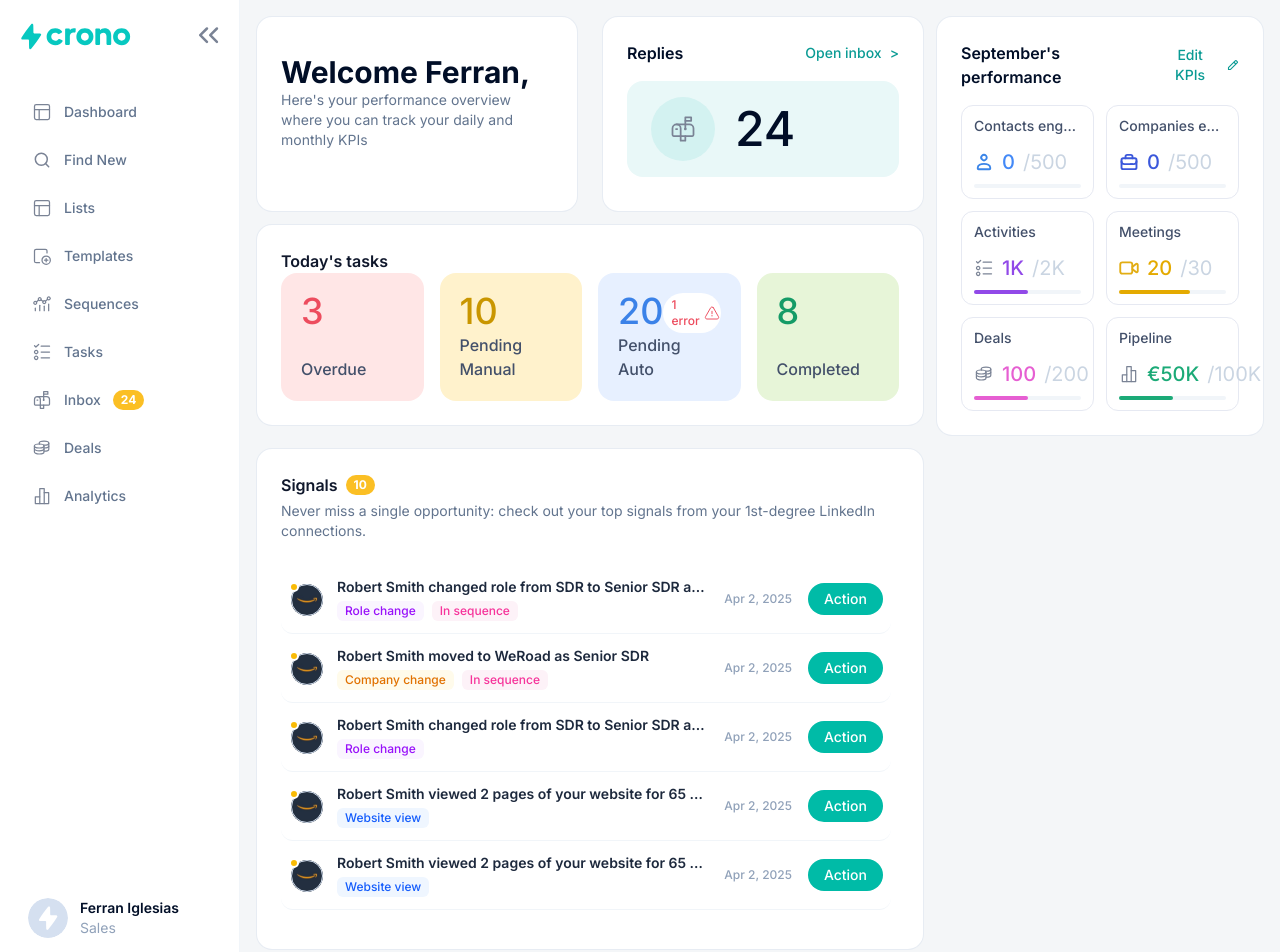
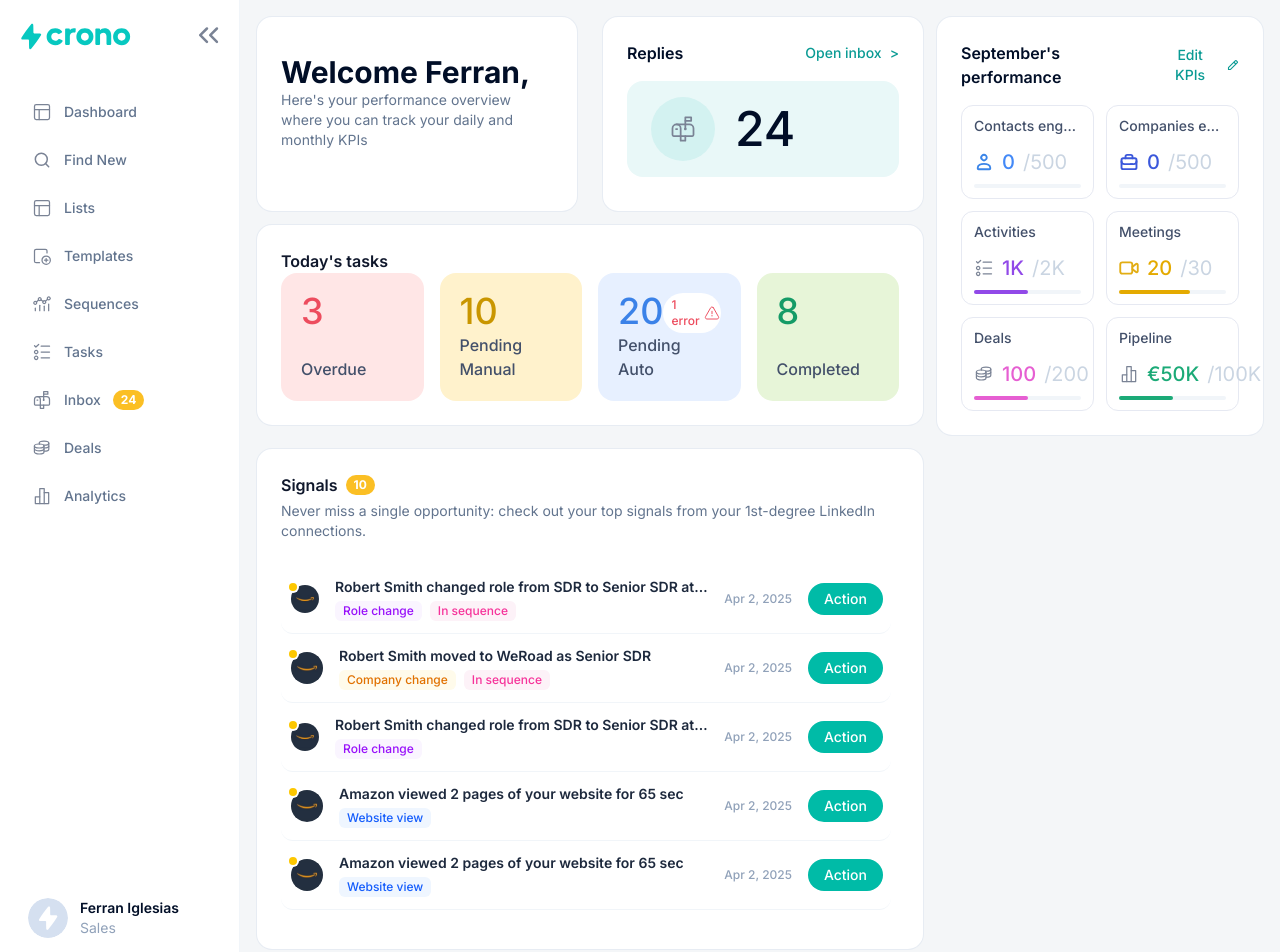
Before and after one commit to Ferran00/crono-assignment, a React (Vite) app: page / in a window 1280 px wide. Shown: the top 952 px of the page. Built offline with nearby package versions, Linux system fonts and the light colour scheme.

Commit message:
style: fix SignalsList company avatars

```diff
--- a/public/dummy_data/signals_dummy.json
+++ b/public/dummy_data/signals_dummy.json
@@ -32,7 +32,7 @@
     {
         "id": "4",
         "timestampMs": 1743613567000,
-        "username": "Robert Smith",
+        "username": "Amazon",
         "signalType": "WEBSITE_VIEW",
         "nPages_Viewed": 2,
         "timePagesViewedS":65
@@ -40,7 +40,7 @@
     {
         "id": "5",
         "timestampMs": 1743613567000,
-        "username": "Robert Smith",
+        "username": "Amazon",
         "signalType": "WEBSITE_VIEW",
         "nPages_Viewed": 2,
         "timePagesViewedS": 65
--- a/src/dashboard/components/SignalsList/SignalsList.tsx
+++ b/src/dashboard/components/SignalsList/SignalsList.tsx
@@ -1,6 +1,5 @@
 import React, { useEffect, useState } from 'react';
 import { useRef } from 'react';
-import companyAvatar from '../../../../public/icons/companyAvatar.svg';
 import { getSignalTitle, formatSignalDate, getTagStyle } from './signalsUtils';
 import { SIGNAL_TYPE_LABELS } from './signalsConstants';
 import { toast } from 'sonner';
@@ -95,14 +94,21 @@ export const SignalsList: React.FC = () => {
             key={signal.id}
             className="py-3 flex items-center justify-between gap-4 hover:bg-slate-50/50 px-2 rounded-xl transition-colors"
           >
-            {/* left side: qvatar, title and tags */}
+            {/* left side: avatar, title and tags */}
             <div className="flex items-center gap-3.5 min-w-0">
 
-              {/* Avatar */}
-              <img
-                src={companyAvatar}
-                alt="Company Avatar"
-              />
+              {/* Avatar and notification bubble */}
+              <div className="relative inline-block">
+                {/* Avatar */}
+                <img
+                  src={`${import.meta.env.BASE_URL}icons/amazon-avatar.svg`}
+                  alt="Company Avatar"
+                  className='rounded-full border-2 border-white'
+                />
+                {/* notification bubble */}
+                <span className="absolute top-0 left-0 h-2 w-2 rounded-full bg-yellow-400 ring-2 ring-white" />
+              </div>
+
               <div className="min-w-0">
 
                 {/* Title */}
```
Also changed, not shown: public/icons/amazon-avatar.svg (added), public/icons/companyAvatar.svg (deleted).
